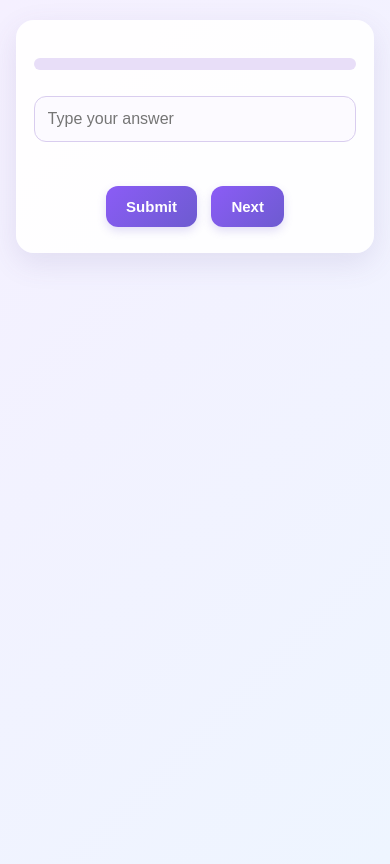
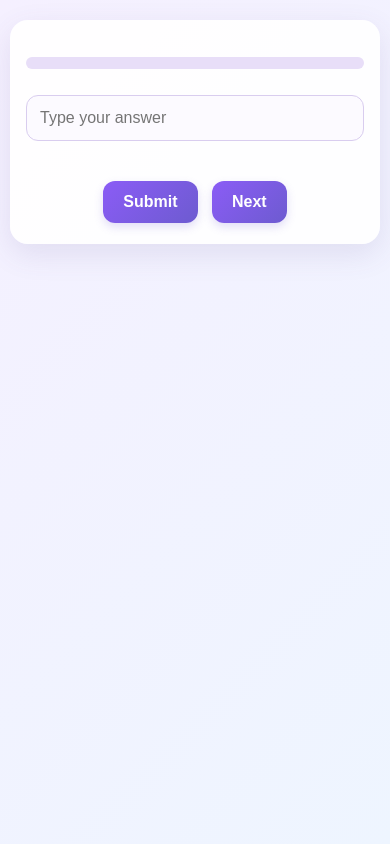
Before and after one commit to deepielango2007-del/AI-Interview-Practice-Bot, a plain HTML site: page interview.html in a window 390 px wide. Drawn offline with Linux system fonts and the light colour scheme.

Commit message:
Update style.css

```diff
--- a/style.css
+++ b/style.css
@@ -253,3 +253,85 @@ select:focus {
         max-width: 100%;
     }
 }
+/* Mobile responsive improvements */
+* {
+    box-sizing: border-box;
+}
+
+html {
+    width: 100%;
+    overflow-x: hidden;
+}
+
+body {
+    width: 100%;
+    margin: 0;
+    font-size: 16px;
+}
+
+h1 {
+    font-size: clamp(26px, 6vw, 36px);
+}
+
+h2 {
+    font-size: clamp(22px, 5vw, 30px);
+}
+
+p,
+label,
+input,
+select,
+button {
+    font-size: 16px;
+}
+
+input,
+select {
+    width: 100%;
+    max-width: 100%;
+}
+
+button {
+    padding: 12px 20px;
+}
+
+@media (max-width: 600px) {
+    body {
+        padding: 10px;
+    }
+
+    .container,
+    .interview-container,
+    .result-container,
+    .history-container,
+    .review-container {
+        width: 100%;
+        max-width: 100%;
+        margin: 10px auto;
+        padding: 16px;
+    }
+
+    #question {
+        font-size: 25px;
+        line-height: 1.4;
+        overflow-wrap: anywhere;
+    }
+
+    #answer {
+        width: 100%;
+        font-size: 16px;
+    }
+
+    .explanation,
+    #explanation {
+        max-width: 100%;
+        white-space: normal;
+        overflow-wrap: anywhere;
+        line-height: 1.6;
+    }
+
+    button {
+        max-width: 100%;
+        margin: 5px;
+    }
+}
```
